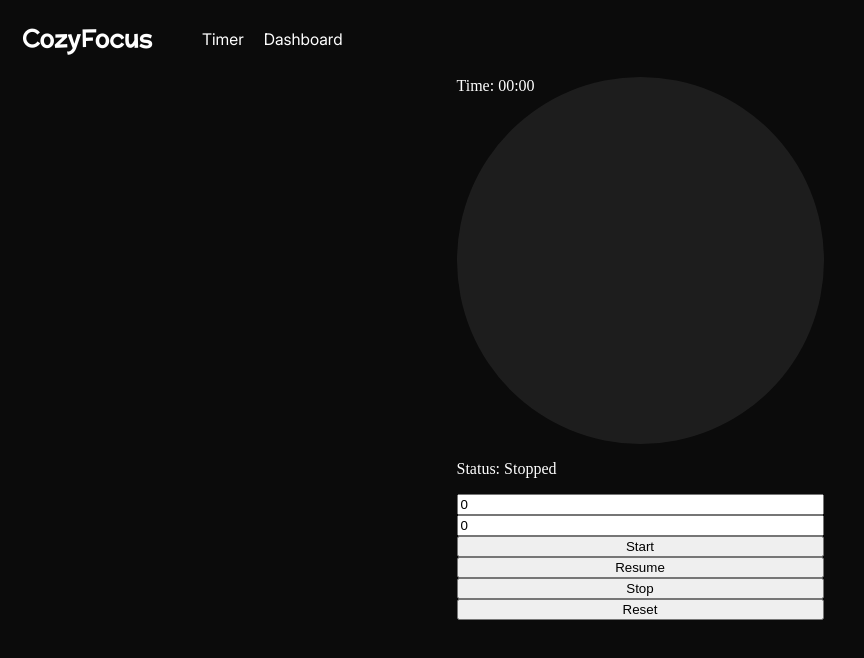
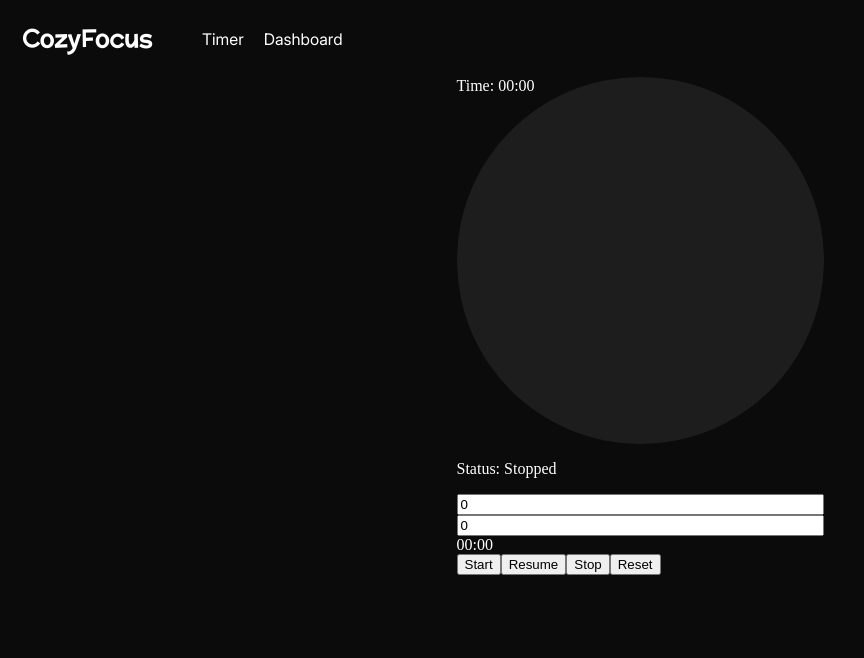
Before and after one commit to fxbxan/CozyFocus, a Vue app: page / in a window 1280 px wide. Shown: the top 658 px of the page, without its empty margins (0-864 px from the left). Built offline with nearby package versions, Linux system fonts and the light colour scheme; the HTML template or start-up script is replaced by a standard one.

Commit message:
feat: improve file structure, add components

```diff
--- a/src/components/Timer.vue
+++ /dev/null
@@ -1,49 +0,0 @@
-<template>
-  <div class="wrapper">
-    <div class="circle">Time: {{ formattedTime }}</div>
-    <p>Status: {{ status }}</p>
-
-    <input type="number" v-model="inputMinutes" />
-    <input type="number" v-model="inputSeconds" />
-    <button class="start" @click="handleStart">Start</button>
-    <button class="start" @click="handleResume">Resume</button>
-
-    <button class="stop" @click="stop">Stop</button>
-    <button class="reset" @click="reset">Reset</button>
-
-    <!-- <p>{{ form }}</p> -->
-  </div>
-</template>
-<script setup lang="ts">
-import { useTimer } from './composables/useTimer/useTimer'
-import { ref } from 'vue'
-
-const inputMinutes = ref(0)
-const inputSeconds = ref(0)
-
-const { start, stop, reset, formattedTime, set, status } = useTimer()
-
-const handleStart = () => {
-  set(inputMinutes.value, inputSeconds.value)
-  start()
-}
-
-const handleResume = () => {
-  start()
-}
-</script>
-
-<style scoped>
-.wrapper {
-  display: grid;
-  justify-content: center;
-}
-
-.circle {
-  height: 367px;
-  width: 367px;
-  background-color: #272727af;
-  border-radius: 50%;
-  display: inline-block;
-}
-</style>
--- /dev/null
+++ b/src/components/Timer/TimerActions.vue
@@ -0,0 +1,8 @@
+<template>
+  <div class="timer-actions">
+    <button @click="$emit('onStart')">Start</button>
+    <button @click="$emit('onResume')">Resume</button>
+    <button @click="$emit('onStop')">Stop</button>
+    <button @click="$emit('onReset')">Reset</button>
+  </div>
+</template>
--- /dev/null
+++ b/src/components/Timer/TimerContainer.vue
@@ -0,0 +1,44 @@
+<template>
+  <div class="wrapper">
+    <div class="circle">Time: {{ formattedTime }}</div>
+    <p>Status: {{ status }}</p>
+    <TimerDisplay
+      v-model:minutes="minutes"
+      v-model:seconds="seconds"
+      :status="status"
+      :formattedTime
+    />
+    <TimerActions @onStart="handleStart" @onResume="handleResume" @onStop="stop" @onReset="reset" />
+  </div>
+</template>
+<script setup lang="ts">
+import { useTimer } from '../../composables/useTimer/useTimer.ts'
+import TimerActions from './TimerActions.vue'
+import TimerDisplay from './TimerDisplay.vue'
+
+const { start, stop, reset, formattedTime, set, status, minutes, seconds } = useTimer()
+
+const handleStart = () => {
+  set(minutes.value, seconds.value)
+  start()
+}
+
+const handleResume = () => {
+  start()
+}
+</script>
+
+<style scoped>
+.wrapper {
+  display: grid;
+  justify-content: center;
+}
+
+.circle {
+  height: 367px;
+  width: 367px;
+  background-color: #272727af;
+  border-radius: 50%;
+  display: inline-block;
+}
+</style>
--- /dev/null
+++ b/src/components/Timer/TimerDisplay.vue
@@ -0,0 +1,21 @@
+<template>
+  <input :disabled="isRunning" type="number" v-model="minutes" />
+  <input :disabled="isRunning" type="number" v-model="seconds" />
+  {{ formattedTime }}
+</template>
+
+<script setup lang="ts">
+import { computed } from 'vue'
+import { ETimerStatus } from '@/composables/useTimer/useTimer.types'
+
+const minutes = defineModel('minutes')
+const seconds = defineModel('seconds')
+
+// !TODO Fix double type check for formattedTime
+const props = defineProps<{
+  status: ETimerStatus
+  formattedTime: string
+}>()
+
+const isRunning = computed(() => props.status === ETimerStatus.RUNNING)
+</script>
--- a/src/components/composables/useTimer/useTimer.ts
+++ b/src/composables/useTimer/useTimer.ts
@@ -2,8 +2,6 @@ import { ref, computed, onBeforeUnmount } from 'vue'
 import { type ITimerContext, ETimerStatus } from './useTimer.types'
 
 export function useTimer(): ITimerContext {
-  // if (!minutes || !seconds) console.error('useTimer is missing seconds argument!')
-
   const minutes = ref(0)
   const seconds = ref(0)
 
@@ -62,7 +60,7 @@ export function useTimer(): ITimerContext {
   }
 
   const reset = () => {
-    stop()
+    if (status.value == ETimerStatus.RUNNING) return
     set(lastSavedMinute, lastSavedSecond)
   }
 
@@ -71,8 +69,7 @@ export function useTimer(): ITimerContext {
     const formatted = `${minutes.value.toString().padStart(2, '0')}:${seconds.value.toString().padStart(2, '0')}`
     return formatted
   })
-
   onBeforeUnmount(end)
 
-  return { formattedTime, totalSecondsLeft, start, stop, reset, end, set, status }
+  return { formattedTime, totalSecondsLeft, start, stop, reset, end, set, status, minutes, seconds }
 }
--- a/src/components/composables/useTimer/useTimer.types.ts
+++ b/src/composables/useTimer/useTimer.types.ts
@@ -4,8 +4,8 @@ export interface ITimerContext {
   formattedTime: ComputedRef<string>
   totalSecondsLeft: Ref<number>
   status: Ref<ETimerStatus>
-  // mm: Ref<number>
-  // ss: Ref<number>
+  minutes: Ref<number>
+  seconds: Ref<number>
   set: (minutes: number, seconds: number) => void
   start: () => void
   stop: () => void
--- a/src/views/HomeView.vue
+++ b/src/views/HomeView.vue
@@ -1,6 +1,5 @@
 <script setup lang="ts">
-import Greeter from '../components/Greeter.vue'
-import Timer from '../components/Timer.vue'
+import TimerContainer from '../components/Timer/TimerContainer.vue'
 </script>
 
 <template>
@@ -8,7 +7,7 @@ import Timer from '../components/Timer.vue'
     <!-- <Greeter />  -->
   </section>
   <main>
-    <Timer />
+    <TimerContainer />
   </main>
 </template>
 
```
